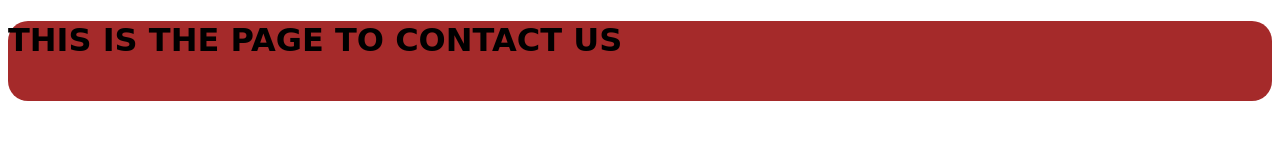
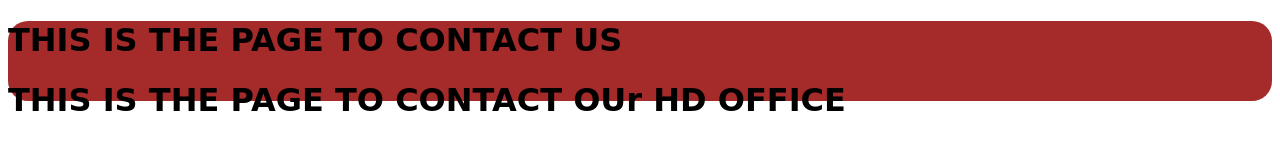
Before and after one commit to Egbo-Nelson/Web-Beginner-git, a plain HTML site: page contact.html in a window 1280 px wide. Drawn offline with Linux system fonts and the light colour scheme.

Commit message:
added new contact page

```diff
--- a/contact.html
+++ b/contact.html
@@ -10,7 +10,7 @@
 <body>
     <div id="van">
         <h1> THIS IS THE PAGE TO CONTACT US </h1>
-
+        <h1> THIS IS THE PAGE TO CONTACT OUr HD OFFICE </h1>
     </div>
 
 </body>
```
